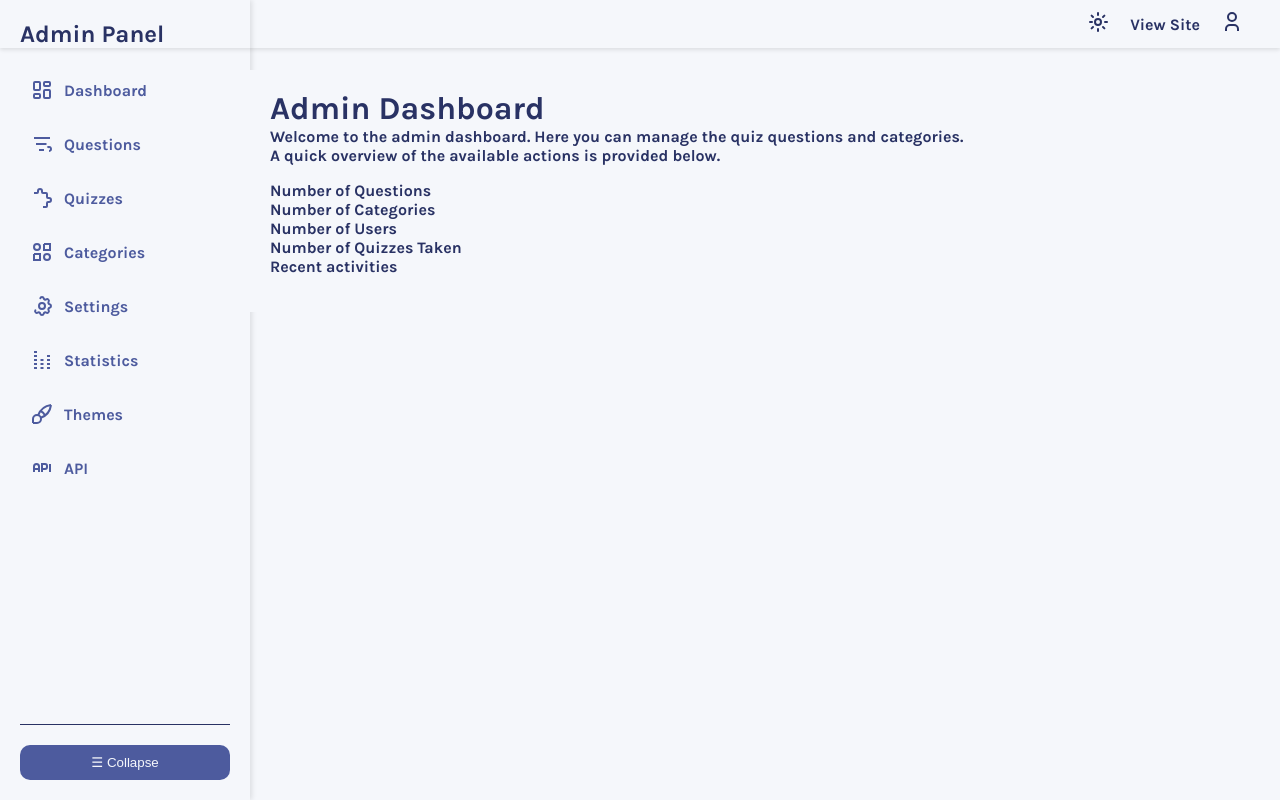
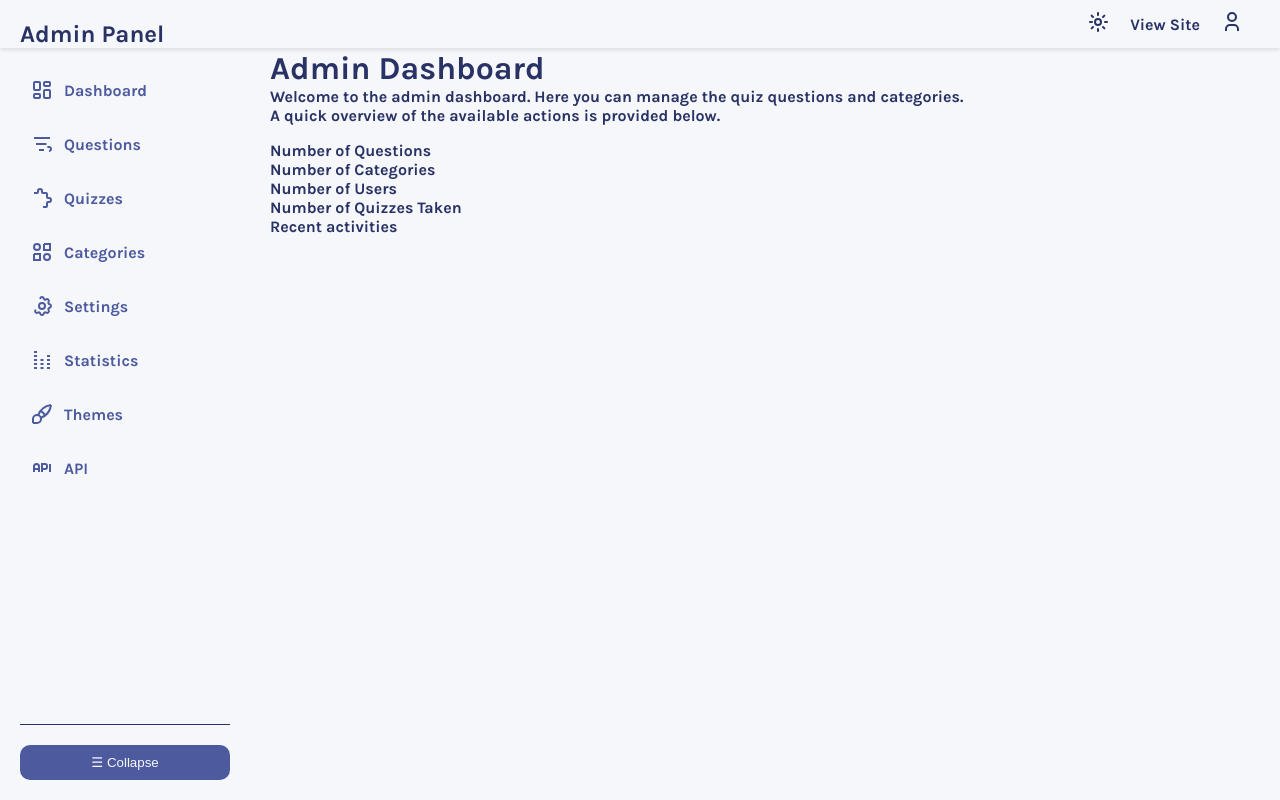
Before and after one commit to habibma/quizzical, a React (Vite) app: page /admin in a window 1280 px wide. Built offline with nearby package versions, Linux system fonts and the light colour scheme; no server answers.

Commit message:
To keep the sidebar fixed while sclrollng

```diff
--- a/src/pages/Admin/AdminLayout.css
+++ b/src/pages/Admin/AdminLayout.css
@@ -1,7 +1,7 @@
 .admin-layout {
     display: grid;
     grid-template-columns: auto 1fr;
-    grid-template-rows: 70px 1fr;
+    grid-template-rows: 0 auto;
     align-items: start;
 
     grid-template-areas:
@@ -11,12 +11,13 @@
     min-height: 100vh;
     background-color: var(--background-color);
     color: var(--text-color);
+
 }
 
 @media (max-width: 768px) {
     .admin-layout {
         grid-template-columns: 1fr;
-        grid-template-rows: 70px 1fr;
+        grid-template-rows: 1fr;
         grid-template-areas:
             "header"
             "main";
@@ -32,17 +33,23 @@
     display: flex;
     justify-content: space-between;
     align-items: center;
-    padding: 10px 20px;
-    background-color: var(--header-background-color);
+    background-color: #f8f9fa;
     color: var(--header-text-color);
     box-shadow: 0 2px 4px rgba(0, 0, 0, 0.1);
+    margin-bottom: 50px;
+
+    position: sticky;
+    top: 0;
 }
 
 .admin-main {
     grid-area: main;
     overflow-y: auto;
+    scrollbar-width: thin;
+    scrollbar-color: #888 var(--background-color);
     flex: 1;
-    padding: 20px;
+    height: 100vh;
+    padding: 50px 20px 20px;
     background-color: var(--background-color);
     color: var(--text-color);
 }
```
